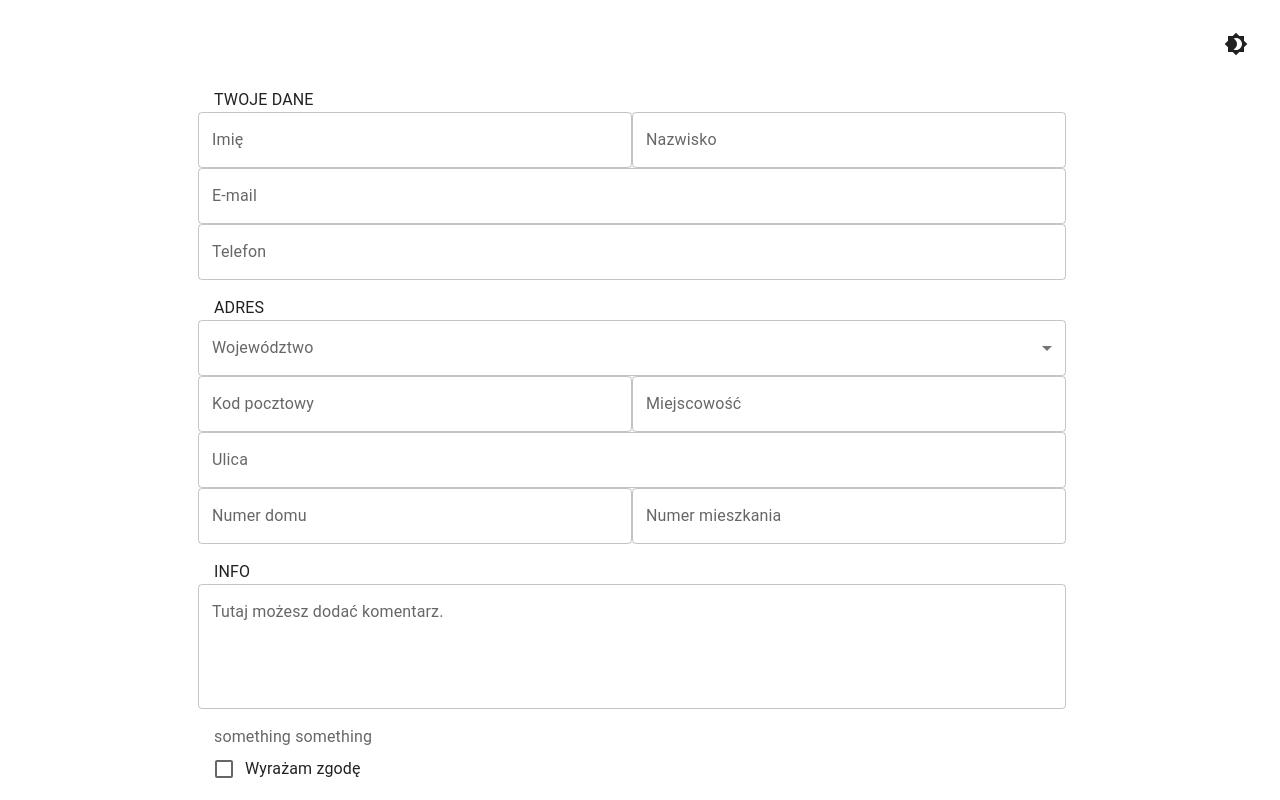
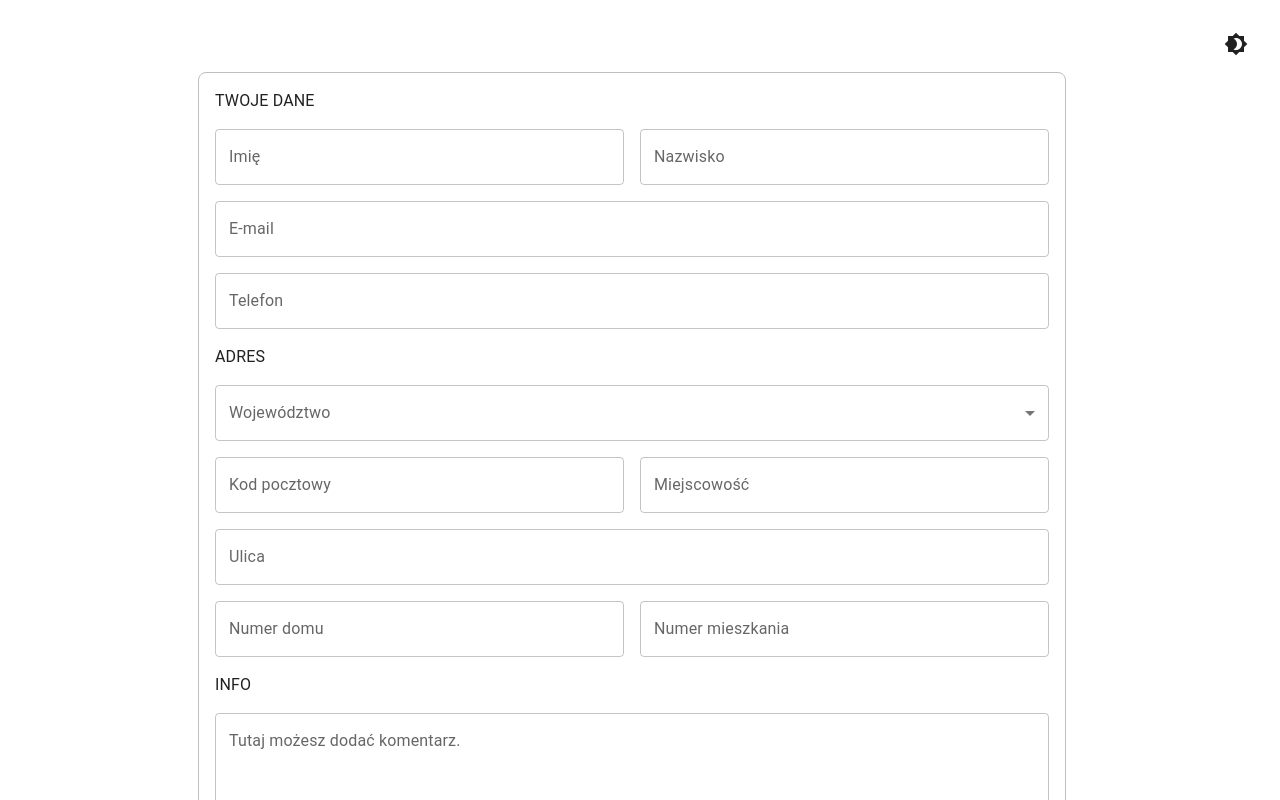
Before and after one commit to oapchk/form, a React (Vite) app: page / in a window 1280 px wide. Shown: the top 800 px of the page. Built offline with nearby package versions, Linux system fonts and the light colour scheme.

Commit message:
step1 in multistep form

```diff
--- a/src/App.jsx
+++ b/src/App.jsx
@@ -1,60 +1,65 @@
 import * as React from "react";
 import IconButton from "@mui/material/IconButton";
-import { Box, Grid, CssBaseline, Container, Typography } from "@mui/material";
+import { Box, Grid, CssBaseline } from "@mui/material";
 import { useTheme, ThemeProvider, createTheme } from "@mui/material/styles";
 import Brightness4Icon from "@mui/icons-material/Brightness4";
 import Brightness7Icon from "@mui/icons-material/Brightness7";
-import { Form, Formik } from "formik";
-import * as Yup from "yup";
-import TextField from "./components/Texftield/texfield";
-import Select from "./components/Select/Select";
-import voivodeship from "./data/voivodeship.json";
-import Checkbox from "./components/Checkbox/Checkbox";
-import Button from "./components/Button/ButtonWrapper";
-
+// import { Form, Formik } from "formik";
+// import * as Yup from "yup";
+// import TextField from "./components/Texftield/texfield";
+// import Select from "./components/Select/Select";
+// import voivodeship from "./data/voivodeship.json";
+// import Checkbox from "./components/Checkbox/Checkbox";
+// import Button from "./components/Button/ButtonWrapper";
+import Step1 from "./views/Step1";
 const ColorModeContext = React.createContext({ toggleColorMode: () => {} });
 
-const InitialFormState = {
-  firstName: "",
-  lastName: "",
-  email: "",
-  phone: "",
-  voivodeship: "",
-  postalCode: "",
-  address1: "",
-  address2: "",
-  address3: "",
-  city: "",
-  message: "",
-  termsOfService: "false",
-};
+// const InitialFormState = {
+//   firstName: "",
+//   lastName: "",
+//   email: "",
+//   phone: "",
+//   voivodeship: "",
+//   postalCode: "",
+//   address1: "",
+//   address2: "",
+//   address3: "",
+//   city: "",
+//   message: "",
+//   termsOfService: "false",
+// };
 
-const formValidation = Yup.object().shape({
-  firstName: Yup.string().required("Pole nie może być puste."),
-  lastName: Yup.string().required("Pole nie może być puste."),
-  email: Yup.string()
-    .email("Błędny mail.")
-    .required("Pole nie może być puste."),
-  phone: Yup.number()
-    .integer()
-    .typeError("Please enter a valid phone number")
-    .required("Pole nie może być puste."),
-  address1: Yup.string().required("Required"),
-  address2: Yup.number()
-    .integer()
-    .typeError("Please enter a valid phone number")
-    .required("Pole nie może być puste."),
-  address3: Yup.number()
-    .integer()
-    .typeError("Please enter a valid phone number"),
-  city: Yup.string().required("Required"),
-  voivodeship: Yup.string().required("Required"),
-  postalCode: Yup.number().integer().required("Required"),
-  message: Yup.string(),
-  termsOfService: Yup.boolean()
-    .oneOf([true], "The terms and conditions must be accepted.")
-    .required("The terms and conditions must be accepted."),
-});
+// const formValidation = Yup.object().shape({
+//   firstName: Yup.string()
+//     .min(2, "Imię powinno być dłuższe niż 2 litery")
+//     .max(50, "Imię powinno być krótsze niż 50 liter")
+//     .required("Pole obowiązkowe"),
+//   lastName: Yup.string()
+//     .min(2, "Nazwisko powinno być dłuższe niż 2 litery")
+//     .max(50, "Nazwisko powinno być dłuższe niż 2 litery")
+//     .required("Pole obowiązkowe"),
+//   email: Yup.string().email("Błędny mail.").required("Pole obowiązkowe"),
+//   phone: Yup.number()
+//     .integer()
+//     .min(9)
+//     // .typeError("Podaj prawidłowy numer telefonu")
+//     .required("Pole obowiązkowe"),
+//   address1: Yup.string().required("Pole obowiązkowe"),
+//   address2: Yup.number()
+//     .min(1)
+//     // .typeError("Please enter a valid phone number")
+//     .required("Pole obowiązkowe"),
+//   address3: Yup.number().typeError("Please enter a valid phone number"),
+//   city: Yup.string()
+//     .min(3, "Miasto musi zawierać co najmniej 3 litery.")
+//     .required("Pole obowiązkowe"),
+//   voivodeship: Yup.string().required("Pole obowiązkowe"),
+//   postalCode: Yup.number().min(5).integer().required("Pole obowiązkowe"),
+//   message: Yup.string(),
+//   termsOfService: Yup.boolean()
+//     .oneOf([true], "The terms and conditions must be accepted.")
+//     .required("The terms and conditions must be accepted."),
+// });
 
 function App() {
   const theme = useTheme();
@@ -85,8 +90,10 @@ function App() {
             )}
           </IconButton>
         </Box>
+        <Step1 />
       </Grid>
-      <Grid item xs={12}>
+
+      {/* <Grid item xs={12}>
         <Container maxWidth="md">
           <Formik
             initialValues={{ ...InitialFormState }}
@@ -96,51 +103,61 @@ function App() {
             }}
           >
             <Form>
-              <Grid container spacing={2}>
+              <Grid
+                container
+                spacing={2}
+                sx={{
+                  border: "solid",
+                  borderColor: "#BEBEBE",
+                  borderRadius: "8px",
+                  borderWidth: "1px",
+                  pr: "16px",
+                }}
+              >
                 <Grid item xs={12}>
                   <Typography>TWOJE DANE</Typography>
                 </Grid>
-                <Grid items xs={6}>
+                <Grid item xs={6}>
                   <TextField name="firstName" label="Imię" />
                 </Grid>
-                <Grid items xs={6}>
+                <Grid item xs={6}>
                   <TextField name="lastName" label="Nazwisko" />
                 </Grid>
-                <Grid items xs={12}>
+                <Grid item xs={12}>
                   <TextField name="email" label="E-mail" />
                 </Grid>
-                <Grid items xs={12}>
+                <Grid item xs={12}>
                   <TextField name="phone" label="Telefon" />
                 </Grid>
                 <Grid item xs={12}>
                   <Typography>ADRES</Typography>
                 </Grid>
-                <Grid items xs={12}>
+                <Grid item xs={12}>
                   <Select
                     name="voivodeship"
                     label="Województwo"
                     options={voivodeship}
                   />
                 </Grid>
-                <Grid items xs={6}>
+                <Grid item xs={6}>
                   <TextField name="postalCode" label="Kod pocztowy" />
                 </Grid>
-                <Grid items xs={6}>
+                <Grid item xs={6}>
                   <TextField name="city" label="Miejscowość" />
                 </Grid>
-                <Grid items xs={12}>
+                <Grid item xs={12}>
                   <TextField name="address1" label="Ulica" />
                 </Grid>
-                <Grid items xs={6}>
+                <Grid item xs={6}>
                   <TextField name="address2" label="Numer domu" />
                 </Grid>
-                <Grid items xs={6}>
+                <Grid item xs={6}>
                   <TextField name="address3" label="Numer mieszkania" />
                 </Grid>
                 <Grid item xs={12}>
                   <Typography>INFO</Typography>
                 </Grid>
-                <Grid items xs={12}>
+                <Grid item xs={12}>
                   <TextField
                     name="message"
                     label="Tutaj możesz dodać komentarz."
@@ -151,18 +168,26 @@ function App() {
                 <Grid item xs={12}>
                   <Checkbox
                     name="termsOfService"
-                    legend="something something"
+                    // legend="something something"
                     label="Wyrażam zgodę"
                   />
                 </Grid>
-                <Grid item xs={4}>
-                  <Button>Wyślij</Button>
+                <Grid
+                  item
+                  xs={12}
+                  sx={{
+                    display: "flex",
+                    justifyContent: "flex-end",
+                    alignItems: "center",
+                  }}
+                >
+                  <Button sx={{ maxWidth: "150" }}>Wyślij</Button>
                 </Grid>
               </Grid>
             </Form>
           </Formik>
         </Container>
-      </Grid>
+      </Grid> */}
     </Grid>
   );
 }
--- a/src/components/Button/ButtonWrapper.jsx
+++ b/src/components/Button/ButtonWrapper.jsx
@@ -11,8 +11,9 @@ const ButtonWrapper = ({ children, ...otherProps }) => {
   const configButton = {
     variant: "contained",
     color: "primary",
-    fullWidth: true,
+    fullWidth: false,
     onClick: handleSubmit,
+    size: "large",
   };
 
   return <Button {...configButton}>{children}</Button>;
--- a/src/components/Texftield/texfield.jsx
+++ b/src/components/Texftield/texfield.jsx
@@ -3,7 +3,7 @@ import { TextField } from "@mui/material";
 import { useField } from "formik";
 
 const TextfieldWrapper = ({ name, ...otherProps }) => {
-  const [field, mata] = useField(name);
+  const [field, meta] = useField(name);
 
   const configTextfield = {
     ...field,
@@ -12,9 +12,9 @@ const TextfieldWrapper = ({ name, ...otherProps }) => {
     variant: "outlined",
   };
 
-  if (mata && mata.touched && mata.error) {
+  if (meta && meta.touched && meta.error) {
     configTextfield.error = true;
-    configTextfield.helperText = mata.error;
+    configTextfield.helperText = meta.error;
   }
 
   return <TextField {...configTextfield} />;
--- /dev/null
+++ b/src/views/Step1.jsx
@@ -0,0 +1,161 @@
+// import * as React from "react";
+import { Grid, Container, Typography } from "@mui/material";
+
+import { Form, Formik } from "formik";
+import * as Yup from "yup";
+import TextField from "../components/Texftield/texfield";
+import Select from "../components/Select/Select";
+import voivodeship from "../data/voivodeship.json";
+import Checkbox from "../components/Checkbox/Checkbox";
+import Button from "../components/Button/ButtonWrapper";
+
+const InitialFormState = {
+  firstName: "",
+  lastName: "",
+  email: "",
+  phone: "",
+  voivodeship: "",
+  postalCode: "",
+  address1: "",
+  address2: "",
+  address3: "",
+  city: "",
+  message: "",
+  termsOfService: "false",
+};
+
+const formValidation = Yup.object().shape({
+  firstName: Yup.string()
+    .min(2, "Imię powinno być dłuższe niż 2 litery")
+    .max(50, "Imię powinno być krótsze niż 50 liter")
+    .required("Pole obowiązkowe"),
+  lastName: Yup.string()
+    .min(2, "Nazwisko powinno być dłuższe niż 2 litery")
+    .max(50, "Nazwisko powinno być dłuższe niż 2 litery")
+    .required("Pole obowiązkowe"),
+  email: Yup.string().email("Błędny mail.").required("Pole obowiązkowe"),
+  phone: Yup.number()
+    .integer()
+    .min(9)
+    // .typeError("Podaj prawidłowy numer telefonu")
+    .required("Pole obowiązkowe"),
+  address1: Yup.string().required("Pole obowiązkowe"),
+  address2: Yup.number()
+    .min(1)
+    // .typeError("Please enter a valid phone number")
+    .required("Pole obowiązkowe"),
+  address3: Yup.number().typeError("Please enter a valid phone number"),
+  city: Yup.string()
+    .min(3, "Miasto musi zawierać co najmniej 3 litery.")
+    .required("Pole obowiązkowe"),
+  voivodeship: Yup.string().required("Pole obowiązkowe"),
+  postalCode: Yup.number().min(5).integer().required("Pole obowiązkowe"),
+  message: Yup.string(),
+  termsOfService: Yup.boolean()
+    .oneOf([true], "The terms and conditions must be accepted.")
+    .required("The terms and conditions must be accepted."),
+});
+
+const Step1 = () => {
+  return (
+    <div>
+      <Grid item xs={12}>
+        <Container maxWidth="md">
+          <Formik
+            initialValues={{ ...InitialFormState }}
+            validationSchema={formValidation}
+            onSubmit={(values) => {
+              console.log(values);
+            }}
+          >
+            <Form>
+              <Grid
+                container
+                spacing={2}
+                sx={{
+                  border: "solid",
+                  borderColor: "#BEBEBE",
+                  borderRadius: "8px",
+                  borderWidth: "1px",
+                  pr: "16px",
+                }}
+              >
+                <Grid item xs={12}>
+                  <Typography>TWOJE DANE</Typography>
+                </Grid>
+                <Grid item xs={6}>
+                  <TextField name="firstName" label="Imię" />
+                </Grid>
+                <Grid item xs={6}>
+                  <TextField name="lastName" label="Nazwisko" />
+                </Grid>
+                <Grid item xs={12}>
+                  <TextField name="email" label="E-mail" />
+                </Grid>
+                <Grid item xs={12}>
+                  <TextField name="phone" label="Telefon" />
+                </Grid>
+                <Grid item xs={12}>
+                  <Typography>ADRES</Typography>
+                </Grid>
+                <Grid item xs={12}>
+                  <Select
+                    name="voivodeship"
+                    label="Województwo"
+                    options={voivodeship}
+                  />
+                </Grid>
+                <Grid item xs={6}>
+                  <TextField name="postalCode" label="Kod pocztowy" />
+                </Grid>
+                <Grid item xs={6}>
+                  <TextField name="city" label="Miejscowość" />
+                </Grid>
+                <Grid item xs={12}>
+                  <TextField name="address1" label="Ulica" />
+                </Grid>
+                <Grid item xs={6}>
+                  <TextField name="address2" label="Numer domu" />
+                </Grid>
+                <Grid item xs={6}>
+                  <TextField name="address3" label="Numer mieszkania" />
+                </Grid>
+                <Grid item xs={12}>
+                  <Typography>INFO</Typography>
+                </Grid>
+                <Grid item xs={12}>
+                  <TextField
+                    name="message"
+                    label="Tutaj możesz dodać komentarz."
+                    multiline={true}
+                    rows={4}
+                  />
+                </Grid>
+                <Grid item xs={12}>
+                  <Checkbox
+                    name="termsOfService"
+                    // legend="something something"
+                    label="Wyrażam zgodę"
+                  />
+                </Grid>
+                <Grid
+                  item
+                  xs={12}
+                  sx={{
+                    display: "flex",
+                    justifyContent: "flex-end",
+                    alignItems: "center",
+                  }}
+                >
+                  <Button sx={{ maxWidth: "150" }}>Wyślij</Button>
+                </Grid>
+              </Grid>
+            </Form>
+          </Formik>
+        </Container>
+      </Grid>
+    </div>
+  );
+};
+
+export default Step1;
```
Also changed, not shown: src/views/Form.jsx (added, +41 -0 lines).
